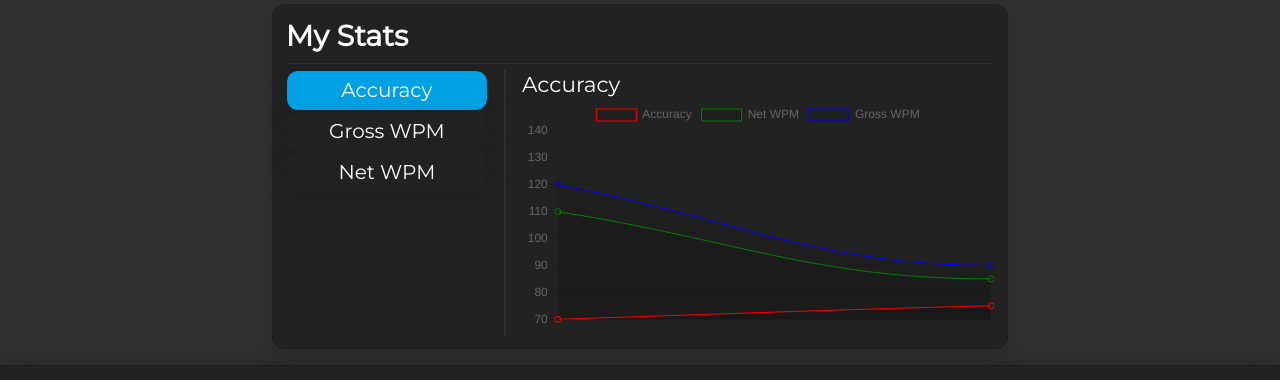
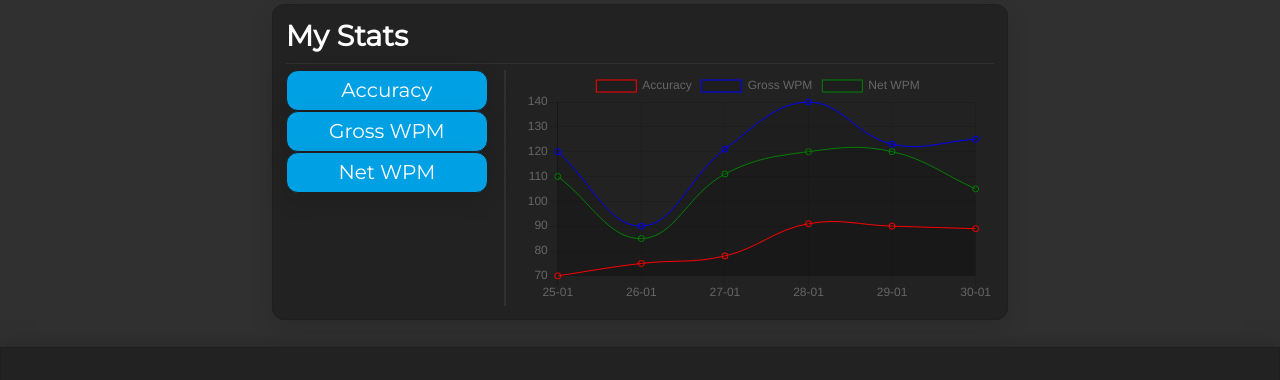
Before and after one commit to kolaczyn/typing-test, a React (Create React App) app: page /stats in a window 1280 px wide. Shown: the part 326-706 px from the top of the page. Built offline with nearby package versions, Linux system fonts and the light colour scheme; no server answers.

Commit message:
update selected stat on chart

```diff
--- a/src/components/stats/index.jsx
+++ b/src/components/stats/index.jsx
@@ -9,16 +9,19 @@ import {
   labels, accuracyStats, netWpmStats, grossWpmStats,
 } from '../../static/sampleStats';
 
-// import { accuracyStats } from '../../static/sampleStats';
-
 const stats = ['Accuracy', 'Gross WPM', 'Net WPM'];
 
 export default function Stats() {
-  const [selectedStats, setSelectedStats] = useState(['Accuracy']);
+  const [selectedStats, setSelectedStats] = useState([...stats]);
 
   // toggle if the element is in the array
   const toggleStats = ((stat) => setSelectedStats((old) => (old.includes(stat)
     ? old.filter((el) => el !== stat) : [...old, stat])));
+  const selectedStatsData = [];
+  // TODO there must be a better way to do this
+  if (selectedStats.includes('Accuracy')) selectedStatsData.push(accuracyStats);
+  if (selectedStats.includes('Gross WPM')) selectedStatsData.push(grossWpmStats);
+  if (selectedStats.includes('Net WPM')) selectedStatsData.push(netWpmStats);
 
   return (
     <Box title="My Stats">
@@ -35,8 +38,10 @@ export default function Stats() {
           ))}
         </LeftSection>
         <section>
-          <p>{selectedStats}</p>
-          <Graph label={labels} datasets={[accuracyStats, netWpmStats, grossWpmStats]} />
+          <Graph
+            labels={labels}
+            datasets={selectedStatsData}
+          />
         </section>
       </VertSplit>
     </Box>
--- a/src/static/sampleStats/labels.js
+++ b/src/static/sampleStats/labels.js
@@ -1 +1 @@
-export default ['25-01-2021', '26-01-2021', '27-01-2021', '28-01-2021', '29-01-2021', '30-01-2021'];
+export default ['25-01', '26-01', '27-01', '28-01', '29-01', '30-01'];
```
